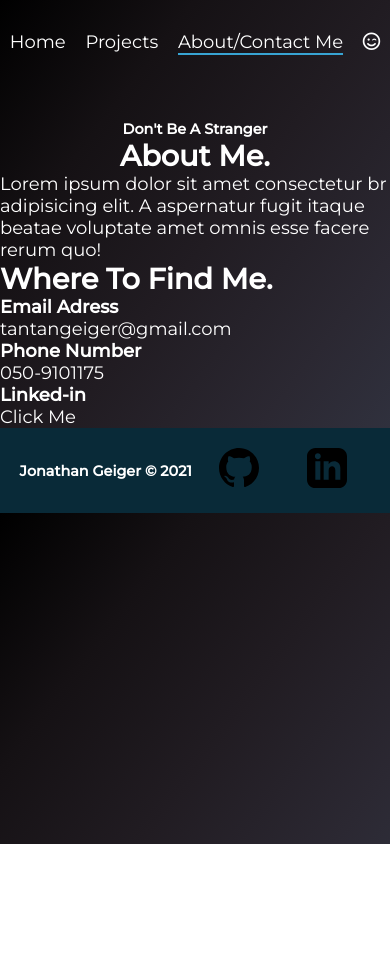
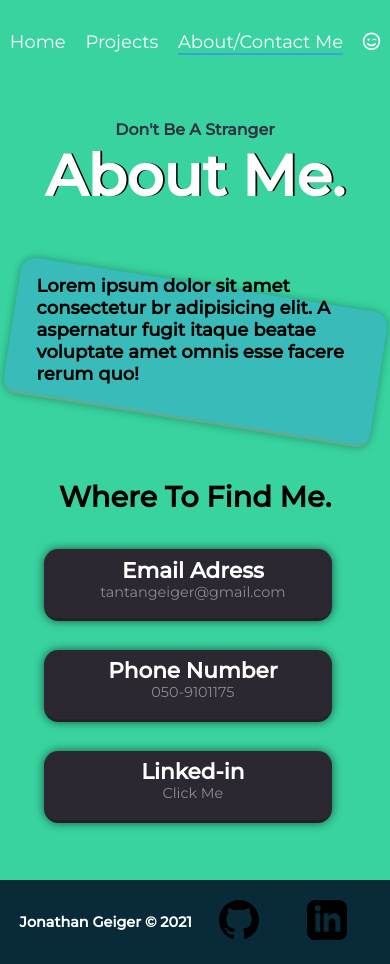
Before and after one commit to geiger01/Portrfolio-Website, a plain HTML site: page PortfolioWeb/about/index.html in a window 390 px wide. Before the commit the page ends 844 px from the top, so only its background shows below. Drawn offline with Linux system fonts and the light colour scheme.

Commit message:
Update style.css

```diff
--- a/PortfolioWeb/styles/style.css
+++ b/PortfolioWeb/styles/style.css
@@ -23,6 +23,57 @@ body {
   color: white;
 }
 
+#about-body {
+  background: #38d39f;
+  min-height: 100vh;
+}
+
+.about-intro {
+  text-align: center;
+  margin-top: 4rem;
+
+  color: #323543;
+}
+
+.about-intro h2 {
+  color: white;
+  margin-top: 0.1rem;
+  font-size: 12rem;
+  /* -webkit-text-stroke: 0.0000000001rem rgb(0, 0, 0, 0.8);
+  -webkit-text-fill-color: rgb(255, 255, 255); */
+  text-shadow: 1.7px 0.1px 0 rgb(0, 0, 0);
+}
+
+.about-intro h4 {
+  color: #323543;
+  font-size: 2.2rem;
+}
+
+.about-me-text {
+  background: #38a4d3;
+
+  height: 19rem;
+  width: 54rem;
+  margin: 0 auto 3rem auto;
+  opacity: 50%;
+  border-radius: 2rem;
+  border-bottom: 3px solid #878787;
+  box-shadow: 0px 0px 8px rgb(0, 0, 0, 0.6);
+  transform: rotate(9deg);
+  position: relative;
+  bottom: 5rem;
+}
+.about-intro p {
+  color: rgb(0, 0, 0);
+  position: relative;
+  top: 9rem;
+  left: 3rem;
+  z-index: 2;
+  width: 55rem;
+  margin: auto;
+  text-align: left;
+  font-weight: bold;
+}
 h1 {
   font-size: 2.5rem;
 }
@@ -419,8 +470,15 @@ footer {
   -webkit-box-direction: normal;
   -ms-flex-direction: row;
   flex-direction: row;
+  margin-bottom: ;
 }
+.about-footer{
+  min-height: 10vh;
 
+}
+.main-sec{
+  min-height: 90vh;
+}
 footer ul {
   -webkit-box-flex: 1;
   -ms-flex: 1 1 40rem;
@@ -444,6 +502,21 @@ footer h4 {
   -ms-flex: 1 1 40rem;
   flex: 1 1 40rem;
 }
+.work {
+  border-radius: 2rem;
+  height: 7rem;
+  width: 14rem;
+  background-color: #38d39f;
+  border: #38d39f;
+  color: #292828;
+  margin-left: 17rem;
+  cursor: pointer;
+  transition: 0.5s;
+}
+.work:hover {
+  background-color: #b9e6e6;
+  transform: scale(1.4);
+}
 
 footer #github:hover {
   fill: white;
@@ -456,24 +529,79 @@ footer #github:hover {
   filter: saturate(20);
 }
 
+.contact {
+  width: 75%;
+  margin: auto auto auto;
+  color: black;
+  display: flex;
+  flex-direction: column;
+}
+
+.container {
+  display: flex;
+  width: 100%;
+
+  flex-direction: row;
+  justify-content: space-between;
+
+  margin-top: 3rem;
+  color: white;
+}
+
+.contact h3 {
+  font-size: 3rem;
+}
+
+.container .box {
+  margin-left: 0;
+}
+
+.box {
+  background: #2b2832;
+  width: 40rem;
+  height: 10rem;
+  border-radius: 2rem;
+  border-bottom: rgba(0, 0, 0, 0.2) 3px solid;
+  box-shadow: 0px 0px 10px rgb(0 0 0 / 60%);
+}
+.box h3 {
+  margin-left: 1.4rem;
+  margin-top: 1rem;
+}
+.box p {
+  margin-left: 1.4rem;
+  font-size: 2rem;
+  color: #8b8b8b;
+}
+.linked-click p:hover {
+  color: #38d39f;
+}
+
 @media screen and (max-width: 1332px) {
   html {
     font-size: 53%;
   }
-  /* .splash {
-    display: none;
-  } */
+gn-items: center;
+  }
+  .box {
+
+    margin:  2rem ;
+  }
   svg {
     width: 80%;
   }
   nav {
     width: 100%;
   }
+
 }
 
 @media screen and (max-width: 1230px) {
   html {
     font-size: 50%;
+  }
+  .work {
+    margin-left: 15rem;
   }
   .splash {
     display: none;
@@ -486,10 +614,41 @@ footer #github:hover {
   }
 }
 
+@media screen and (max-width: 1100px) {
+  html {
+    font-size: 50%;
+  }
+  .container {
+    flex-direction: column;
+    justify-content: space-evenly;
+    align-items: center;
+  }
+  .box {
+    margin-top: 2rem;
+    margin-bottom: 2rem;
+  }
+  .work {
+    margin-left: 5rem;
+  }
+  .splash {
+    display: none;
+  }
+  svg {
+    width: 70%;
+  }
+  nav {
+    width: 100%;
+  }
+  .contact {
+    text-align: center;
+  }
+}
+
 @media screen and (max-width: 754px) {
   html {
     font-size: 45%;
   }
+
   svg {
     height: 60%;
   }
@@ -530,20 +689,19 @@ footer #github:hover {
   .intro-social a {
     margin: 2rem;
   }
-  .elena,
-  .travelly {
-    -webkit-box-flex: 1;
-    -ms-flex: 1 1 50rem;
-    flex: 1 1 50rem;
-  }
-  .elena img,
-  .travelly img {
-    width: 100%;
-    height: 100%;
-  }
+
   form {
     padding: 0rem;
     width: 100%;
   }
+  .intro-text h2{
+    font-size: 8rem;
+  }
+  .about-intro p{
+    width: 50rem;
+  }
+  .about-me-text{
+    width: 95%;
+  }
 }
 /*# sourceMappingURL=style.css.map */
```
